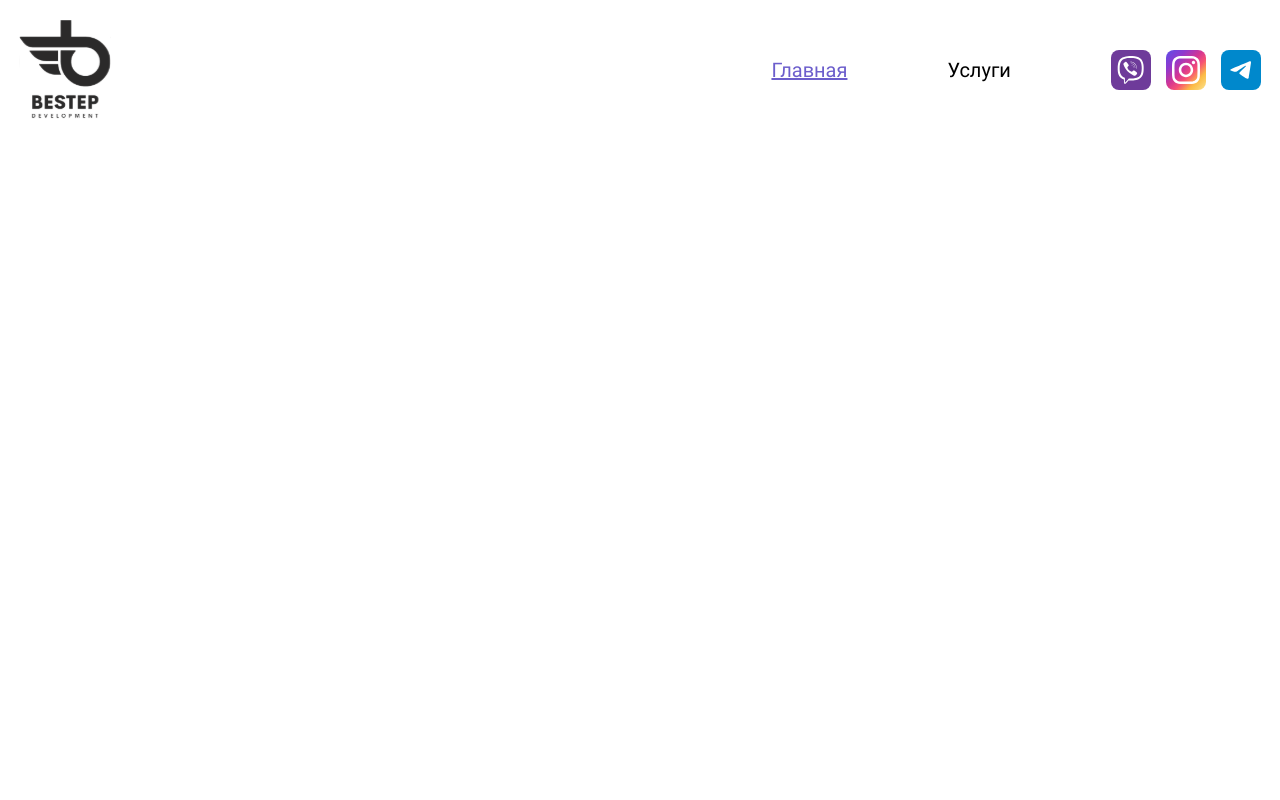
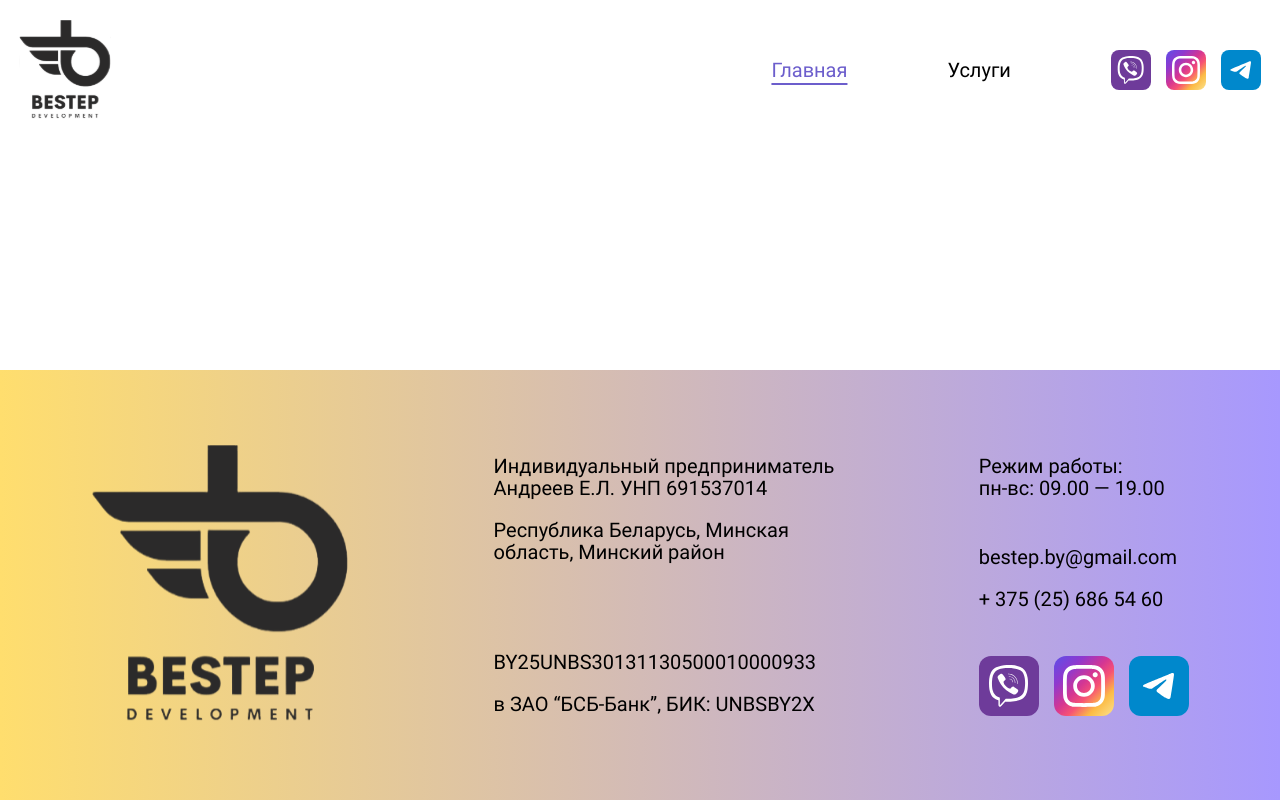
Before and after one commit to 1Alisa1/website-bester, a React (Create React App) app: page / in a window 1280 px wide. Built offline with nearby package versions, Linux system fonts and the light colour scheme.

Commit message:
add footer

```diff
--- /dev/null
+++ b/src/components/iconsGroup/iconsGroup.module.scss
@@ -0,0 +1,18 @@
+@use '/src/scss/abstracts/mixins' as *;
+
+.iconsWrapper {
+  display: flex;
+  gap: 15px;
+  .icon {
+    @include small {
+      box-shadow: 0px 4px 4px rgba(0, 0, 0, 0.16);
+    }
+    &:hover {
+      box-shadow: 0px 4px 4px rgba(0, 0, 0, 0.25);
+    }
+    img {
+      width: 100%;
+      height: 100%;
+    }
+  }
+}
--- /dev/null
+++ b/src/components/iconsGroup/iconsGroup.tsx
@@ -0,0 +1,27 @@
+import styles from './iconsGroup.module.scss';
+import viber from '../../img/viber.svg';
+import inst from '../../img/inst.svg';
+import telegram from '../../img/telegram.svg';
+
+interface IconsGroupProps {
+  iconClass: string;
+}
+
+const IconsGroup: React.FC<IconsGroupProps> = ({ iconClass }) => {
+
+  return (
+    <div className={styles.iconsWrapper}>
+      <a href="#!" className={`${styles.icon} ${iconClass}`} >
+        <img src={viber} alt="Viber"></img>
+      </a>
+      <a href="#!" className={`${styles.icon} ${iconClass}`} >
+        <img src={inst} alt="Instagram"></img>
+      </a>
+      <a href="#!" className={`${styles.icon} ${iconClass}`} >
+        <img src={telegram} alt="Telegram"></img>
+      </a>
+    </div>
+  );
+};
+
+export default IconsGroup;
--- a/src/components/layout/layout.module.scss
+++ b/src/components/layout/layout.module.scss
@@ -52,25 +52,6 @@ header {
         }
       }
     }
-    .headerIcons {
-      display: flex;
-      gap: 15px;
-      .icon {
-        width: 40px;
-        height: 40px;
-        border-radius: 8px;
-        @include small {
-          box-shadow: 0px 4px 4px rgba(0, 0, 0, 0.16);
-        }
-        &:hover {
-          box-shadow: 0px 4px 4px rgba(0, 0, 0, 0.25);
-        }
-        img {
-          width: 100%;
-          height: 100%;
-        }
-      }
-    }
   }
   .navBtn {
     display: none;
@@ -84,3 +65,138 @@ header {
     }
   }
 }
+
+footer {
+  @include large {
+    @include wrapper(map-get($wrapper, 'large'));
+  }
+  @include medium {
+    @include wrapper(map-get($wrapper, 'medium'));
+  }
+  @include x-medium {
+    height: 340px;
+    font-size: 18px;
+  }
+  @include small {
+    @include wrapper(map-get($wrapper, 'small'));
+    height: 400px;
+    flex-wrap: wrap;
+    font-size: 14px;
+    br {
+      display: none;
+    }
+  }
+  display: flex;
+  justify-content: space-around;
+  align-items: center;
+  flex: 0 0 auto;
+  height: 430px;
+  background-image: linear-gradient(270deg, #a798fe 0%, #ffde6e 100%);
+  font-size: 20px;
+  line-height: 1.1;
+  .footerLogo {
+    width: 258px;
+    height: 293px;
+    @include x-medium {
+      width: 176px;
+      height: 199px;
+    }
+    @include small {
+      width: 133px;
+      height: 151px;
+      margin-top: 20px;
+    }
+    img {
+      width: 100%;
+      height: 100%;
+    }
+  }
+  .footerInfo {
+    display: flex;
+    flex-direction: column;
+    @include small {
+      align-items: center;
+      width: 75%;
+      order: 1;
+      text-align: center;
+    }
+    .firstBlock {
+      margin-bottom: 88px;
+      @include small {
+        margin-top: 50px;
+        margin-bottom: 28px;
+      }
+      .individual {
+        margin-bottom: 20px;
+        @include small {
+          margin-bottom: 28px;
+        }
+      }
+    }
+    .secondBlock {
+      @include small {
+        margin-bottom: 19px;
+      }
+      .accountNumber {
+        margin-bottom: 20px;
+        @include small {
+          margin-bottom: 6px;
+        }
+      }
+    }
+  }
+  .footerContacts {
+    @include small {
+      display: flex;
+      flex-direction: column;
+      justify-content: flex-end;
+    }
+    .mode {
+      margin-bottom: 47px;
+      @include small {
+        margin-bottom: 16px;
+        line-height: 1.5;
+        br {
+          display: inline;
+        }
+      }
+    }
+    .email {
+      margin-bottom: 20px;
+      @include small {
+        margin-top: 12px;
+        margin-bottom: 6px;
+        order: -1;
+      }
+    }
+    .phoneNumber {
+      margin-bottom: 46px;
+      @include small {
+        margin-bottom: 15px;
+        order: -1;
+      }
+    }
+  }
+}
+
+.icon60 {
+  width: 60px;
+  height: 60px;
+  border-radius: 12px;
+  @include x-medium {
+    width: 50px;
+    height: 50px;
+    border-radius: 10px;
+  }
+  @include small {
+    width: 40px;
+    height: 40px;
+    border-radius: 8px;
+  }
+}
+
+.icon40 {
+  width: 40px;
+  height: 40px;
+  border-radius: 8px;
+}
--- a/src/components/layout/layout.tsx
+++ b/src/components/layout/layout.tsx
@@ -1,15 +1,13 @@
 import { Link, NavLink, Outlet } from 'react-router-dom';
 import styles from './layout.module.scss';
 import logo from '../../img/logo.svg';
-import viber from '../../img/viber.svg';
-import inst from '../../img/inst.svg';
-import telegram from '../../img/telegram.svg';
+import IconsGroup from '../iconsGroup/iconsGroup';
 
 const Layout = () => {
-
   const activeLink = {
     color: '#6C5ECC',
     textDecoration: 'underline',
+    textUnderlineOffset: '6px',
   };
 
   return (
@@ -23,30 +21,60 @@ const Layout = () => {
         <nav>
           <ul className={styles.headerList}>
             <li className={styles.listItem}>
-              <NavLink to="/" style={({isActive}) => isActive ? activeLink : undefined}>Главная</NavLink>
+              <NavLink
+                to="/"
+                style={({ isActive }) => (isActive ? activeLink : undefined)}
+              >
+                Главная
+              </NavLink>
             </li>
             <li className={styles.listItem}>
-              <NavLink to="/services" style={({isActive}) => isActive ? activeLink : undefined}>Услуги</NavLink>
+              <NavLink
+                to="/services"
+                style={({ isActive }) => (isActive ? activeLink : undefined)}
+              >
+                Услуги
+              </NavLink>
             </li>
           </ul>
-          <div className={styles.headerIcons}>
-            <a href="#!" className={styles.icon}>
-              <img src={viber} alt="Viber"></img>
-            </a>
-            <a href="#!" className={styles.icon}>
-              <img src={inst} alt="Instagram"></img>
-            </a>
-            <a href="#!" className={styles.icon}>
-              <img src={telegram} alt="Telegram"></img>
-            </a>
-          </div>
+          <IconsGroup iconClass={styles.icon40} />
         </nav>
         <button className={styles.navBtn}></button>
       </header>
       <main>
         <Outlet />
       </main>
-      <footer></footer>
+      <footer>
+        <div className={styles.footerLogo}>
+          <Link to="/">
+            <img src={logo} alt="BESTEP"></img>
+          </Link>
+        </div>
+        <div className={styles.footerInfo}>
+          <div className={styles.firstBlock}>
+            <div className={styles.individual}>
+              Индивидуальный предприниматель <br /> Андреев Е.Л. УНП 691537014
+            </div>
+            <div className={styles.location}>
+              Республика Беларусь, Минская <br /> область, Минский район
+            </div>
+          </div>
+          <div className={styles.secondBlock}>
+            <div className={styles.accountNumber}>
+              BY25UNBS30131130500010000933
+            </div>
+            <div className={styles.bank}>в ЗАО “БСБ-Банк”, БИК: UNBSBY2X</div>
+          </div>
+        </div>
+        <div className={styles.footerContacts}>
+          <div className={styles.mode}>
+            Режим работы: <br /> пн-вс: 09.00 — 19.00
+          </div>
+          <div className={styles.email}>bestep.by@gmail.com</div>
+          <div className={styles.phoneNumber}>+ 375 (25) 686 54 60</div>
+          <IconsGroup iconClass={styles.icon60} />
+        </div>
+      </footer>
     </>
   );
 };
--- a/src/scss/abstracts/_mixins.scss
+++ b/src/scss/abstracts/_mixins.scss
@@ -18,7 +18,6 @@
 
 @mixin wrapper ($padding) {
   padding: 0 $padding;
-  margin: 0 auto;
 }
 
 @mixin large {
@@ -29,6 +28,12 @@
 
 @mixin medium {
   @media screen and (min-width: 768px) and (max-width: 1366px){
+    @content;
+  }
+}
+
+@mixin x-medium {
+  @media screen and (min-width: 768px)  and (max-width: 1024px) {
     @content;
   }
 }
--- a/src/scss/base/_global.scss
+++ b/src/scss/base/_global.scss
@@ -1,6 +1,7 @@
 @use '../abstracts/mixins';
 
 html {
+  height: 100%;
   box-sizing: border-box;
 }
 
@@ -10,4 +11,14 @@ html {
 
 body {
   @include mixins.font-Roboto-400;
+  height: 100%;
 }
+
+#root {
+  display: flex;
+  flex-direction: column;
+  height: 100%;
+  main {
+    flex: 1 0 auto;
+  }
+}
--- a/src/scss/base/_reset.scss
+++ b/src/scss/base/_reset.scss
@@ -410,7 +410,7 @@ button,
 input,
 select,
 textarea {
-  color: #222;
+  color: #000000;
 }
 
 ::-moz-selection {
```
